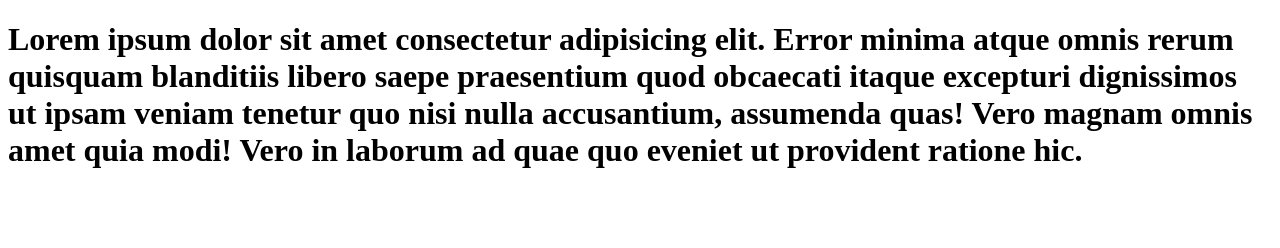
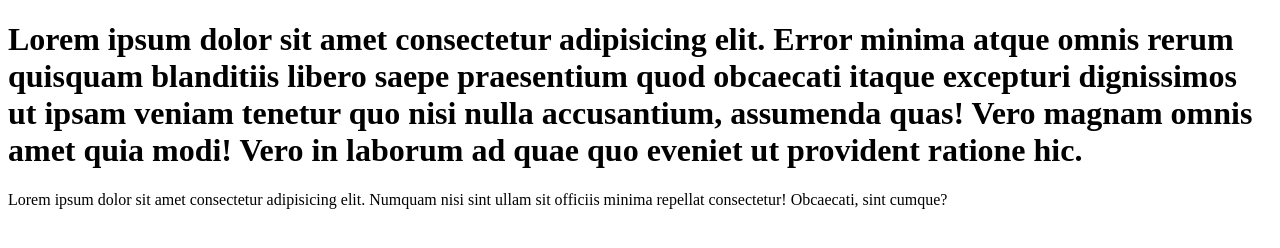
Before and after one commit to offerstyle/test1, a plain HTML site: page index.html in a window 1280 px wide. Drawn offline with Linux system fonts and the light colour scheme.

Commit message:
new edit

```diff
--- a/index.html
+++ b/index.html
@@ -16,7 +16,10 @@
 
     <div class="container">
       <div class="row">
-        <div class="col-12"></div>
+        <div class="col-12">
+          Lorem ipsum dolor sit amet consectetur adipisicing elit. Numquam nisi sint ullam sit officiis minima repellat
+          consectetur! Obcaecati, sint cumque?
+        </div>
       </div>
     </div>
 
```
